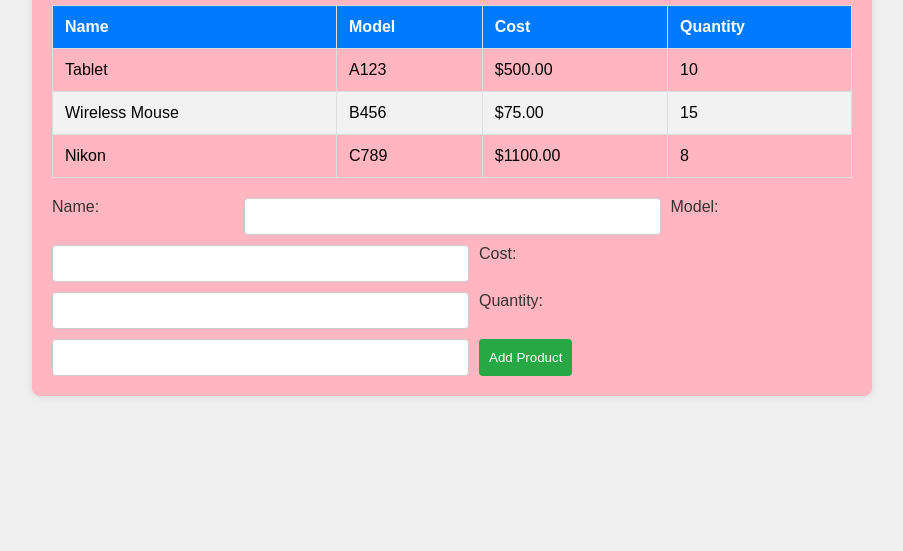
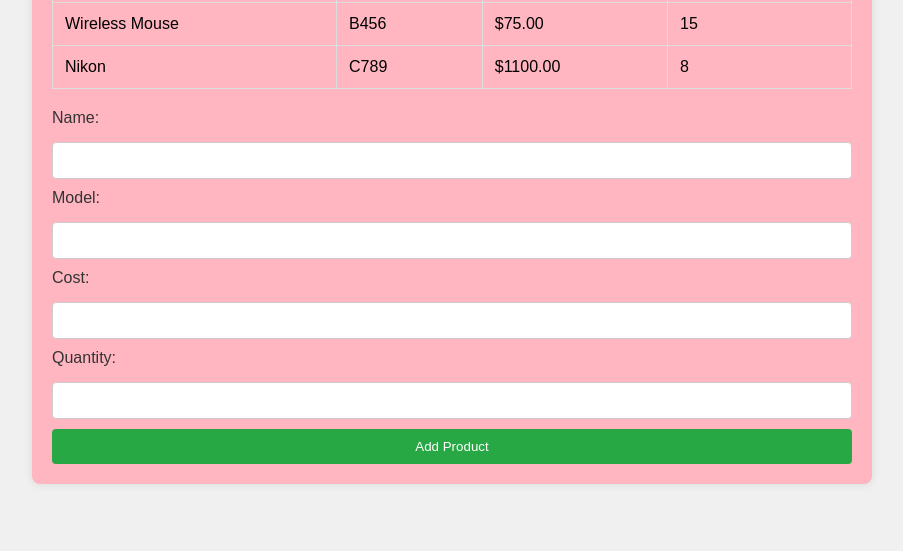
Before and after one commit to Yohana701/Product-Catalog, a plain HTML site: page index.html in a window 1280 px wide. Shown: the part 249-800 px from the top of the page, without its empty margins (188-1091 px from the left). Drawn offline with Linux system fonts and the light colour scheme.

Commit message:
Update style.css

```diff
--- a/style.css
+++ b/style.css
@@ -41,42 +41,45 @@ th, td {
 }
 
 thead {
-  background-color: #007bff; /* Blue color for table header */
+  background-color: #007bff;
   color: white;
-}
-
-tbody tr:nth-child(even) {
-  background-color: #f2f2f2; /* Light gray background for even rows */
 }
 
 form {
   display: flex;
   flex-wrap: wrap;
   gap: 10px;
+  justify-content: space-between; /* Distribute form elements evenly */
+}
+form label {
+  color: #333;
+  margin-bottom: 5px; /* Add some bottom margin to labels */
+  flex: 1 1 100%; /* Take full width of the container */
 }
 
 label {
-  flex: 1 1 120px;
+  flex: 1 1 120px; /* Flex basis for labels */
   color: #333;
 }
 
 input, button {
+  flex: 1 1 calc(50% - 10px); /* Flex basis for inputs and button */
   padding: 10px;
   border: 1px solid #ccc;
   border-radius: 4px;
 }
 
 input[type="text"], input[type="number"] {
-  width: calc(50% - 5px); /* Adjust input width */
+  width: 100%; /* Full width for text and number inputs */
 }
 
 button {
-  background-color: #28a745; /* Green color for buttons */
+  background-color: #28a745;
   color: #fff;
   border: none;
   cursor: pointer;
 }
 
 button:hover {
-  background-color: #218838; /* Darker green color on hover */
+  background-color: #218838;
 }
```
